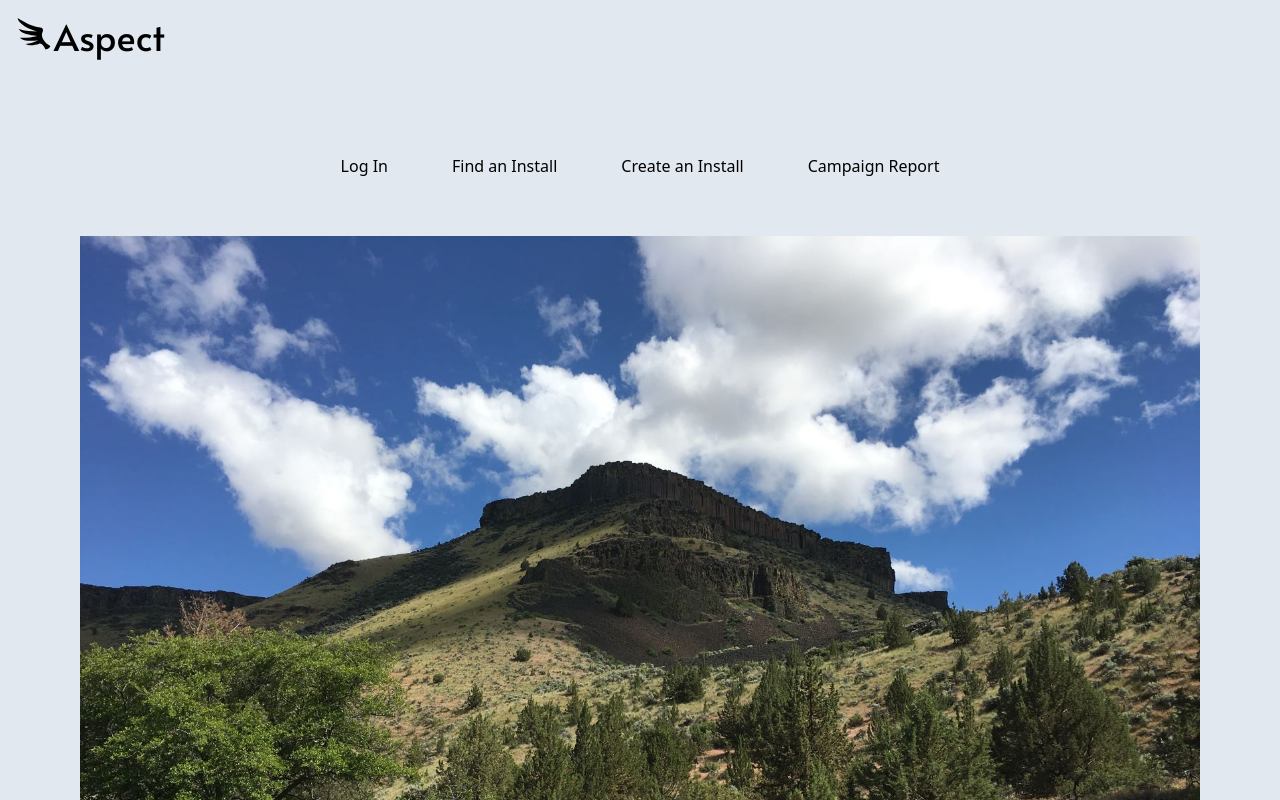
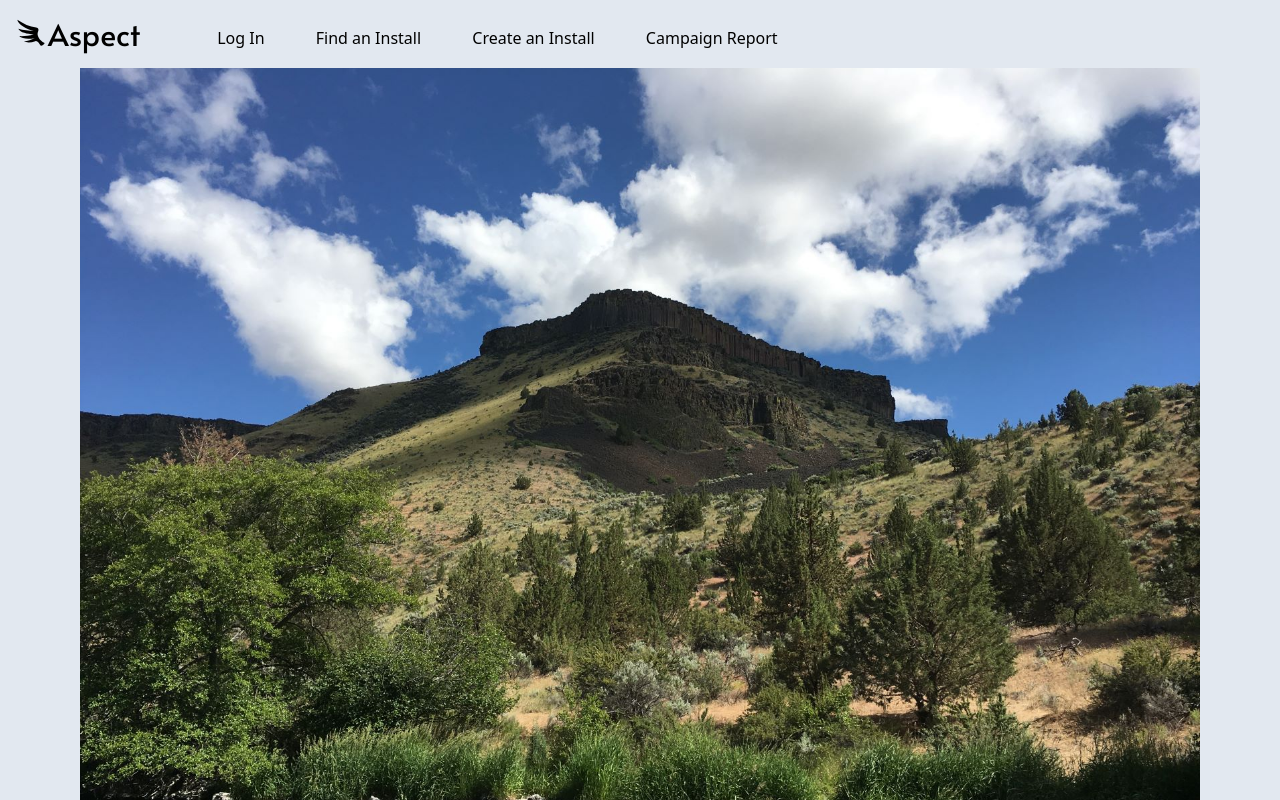
Before and after one commit to guyfarley/aspect-frontend, a Next.js app: page / in a window 1280 px wide. Shown: the top 800 px of the page. Built offline with nearby package versions, Linux system fonts and the light colour scheme; a web font is replaced by a local one.

Commit message:
Header menu

```diff
--- a/components/Header.tsx
+++ b/components/Header.tsx
@@ -1,4 +1,6 @@
 import { GiFeatheredWing } from 'react-icons/gi';
+import { AiOutlineMenu } from 'react-icons/ai';
+import Link from 'next/link';
 
 function Header() {
   return (
@@ -6,15 +8,41 @@ function Header() {
       <header>
         <div className="flex">
           <div>
-            <GiFeatheredWing className="text-4xl mr-[2px]" />
+            <GiFeatheredWing className="text-3xl mr-[2px] mt-[2px]" />
           </div>
           <div className="flex items-center">
-            <h1 className="font-alata text-4xl">Aspect</h1>
+            <h1 className="font-alata text-3xl">Aspect</h1>
           </div>
         </div>
+
+        <div className="hidden md:flex flex-row justify-between ml-[4vw]">
+          <button className="menuButton">Log In</button>
+          <button className="menuButton">
+            <Link href="/get-install">
+              Find an Install
+            </Link>
+          </button>
+          <button className="menuButton">
+            <Link href="/create-install">
+              Create an Install
+            </Link>
+          </button>
+          <button className="menuButton">
+            <Link href="/report">
+              Campaign Report
+            </Link>
+          </button>
+        </div>
+
         <div>
+          <AiOutlineMenu className="text-3xl mr-[2px] mt-[4px] md:hidden" />
           {/* right menu */}
+          {/* mobile view: menu icons
+          at medium (or large) breakpoint, becomes visible horizontal menu
+          if not logged in, only contains login option
+          if logged in, shows log out + all other options */}
         </div>
+
       </header>
     </>
   );
--- a/components/Menu.tsx
+++ b/components/Menu.tsx
@@ -1,26 +1,26 @@
-import Link from 'next/link';
+// import Link from 'next/link';
 
-function Menu() {
-  return (
-    <div className="flex flex-col md:flex-row justify-center mt-[16vh]">
-      <button className="menuButton">Log In</button>
-      <button className="menuButton">
-        <Link href="/get-install">
-          Find an Install
-        </Link>
-      </button>
-      <button className="menuButton">
-        <Link href="/create-install">
-          Create an Install
-        </Link>
-      </button>
-      <button className="menuButton">
-        <Link href="/report">
-          Campaign Report
-        </Link>
-      </button>
-    </div>
-  )
-}
+// function Menu() {
+//   return (
+//     <div className="hidden  md:flex flex-row justify-center mt-[16vh]">
+//       <button className="menuButton">Log In</button>
+//       <button className="menuButton">
+//         <Link href="/get-install">
+//           Find an Install
+//         </Link>
+//       </button>
+//       <button className="menuButton">
+//         <Link href="/create-install">
+//           Create an Install
+//         </Link>
+//       </button>
+//       <button className="menuButton">
+//         <Link href="/report">
+//           Campaign Report
+//         </Link>
+//       </button>
+//     </div>
+//   )
+// }
 
-export default Menu;
+// export default Menu;
--- a/pages/index.tsx
+++ b/pages/index.tsx
@@ -1,6 +1,6 @@
 import Head from 'next/head';
 import Header from '../components/Header';
-import Menu from '../components/Menu';
+// import Menu from '../components/Menu';
 import Hero from '../components/Hero';
 
 const Home = (): JSX.Element => {
@@ -12,7 +12,7 @@ const Home = (): JSX.Element => {
       </Head>
       <Header />
       <main>
-        <Menu />
+        {/* <Menu /> */}
         <Hero />
       </main >
     </div >
--- a/styles/globals.css
+++ b/styles/globals.css
@@ -9,7 +9,7 @@ html {
 
 @layer base {
   header {
-    @apply fixed top-0 z-50 flex w-full items-center justify-between px-4 py-4 bg-slate-200;
+    @apply fixed top-0 z-50 flex w-full items-center justify-between px-4 py-4 bg-slate-200 md:justify-start;
   }
 }
 
@@ -20,7 +20,7 @@ html {
 
   .menuButton {
     /* @apply cursor-pointer text-center text-sm text-[#000000] transition duration-300 hover:text-[blue] mx-[6vw] my-[4vh]; */
-    @apply rounded px-5 py-4 text-sm transition hover:opacity-75 md:py-2.5 md:px-8 md:text-base;
+    @apply rounded mt-[0.5em] text-sm transition hover:opacity-75 md:text-base md:mt-[0.5em] md:mx-[2vw];
   }
 
   .submitButton {
```
